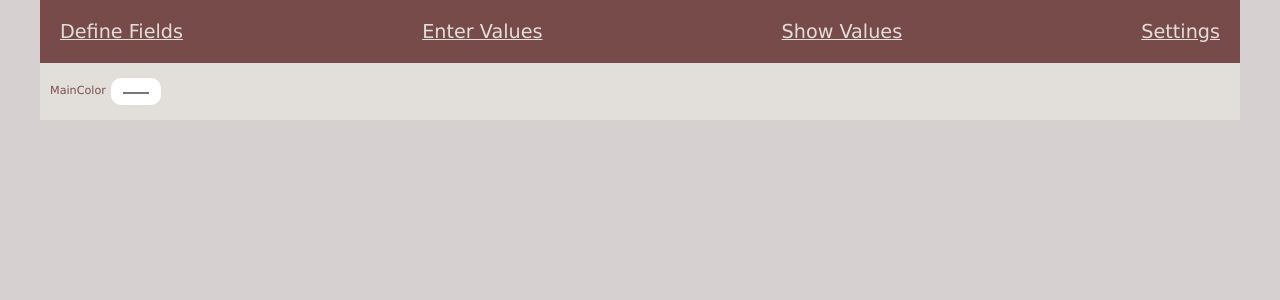
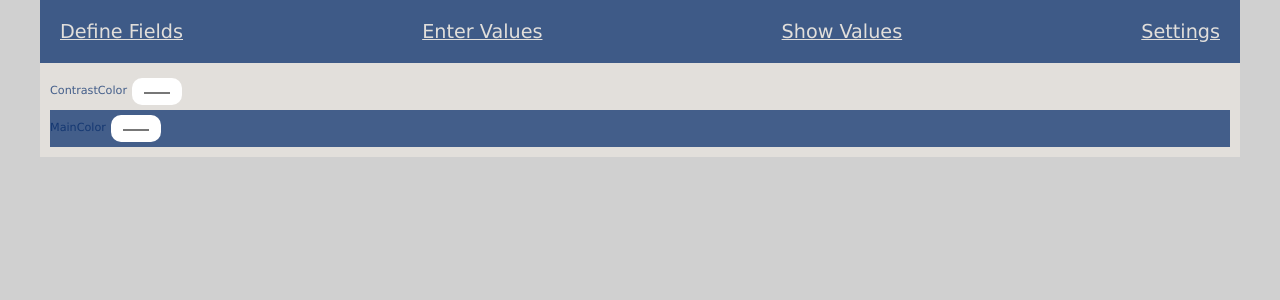
Before and after one commit to mcbauman/GenericData, a Vue app in the folder frontend/: page /settings in a window 1280 px wide. Shown: the top 300 px of the page. Built offline with nearby package versions, Linux system fonts and the light colour scheme; the HTML template or start-up script is replaced by a standard one.

Commit message:
ColorSwitch

```diff
--- a/frontend/src/App.vue
+++ b/frontend/src/App.vue
@@ -20,11 +20,11 @@ import { RouterLink, RouterView } from 'vue-router'
   *{
     --inputs:white;
     --maincolor:rgb(226, 223, 219,1);
-    --maincontrast:rgba(80, 19, 19, 0.7);
+    --maincontrast:rgba(0, 40, 104, 0.7);
     --danger:rgb(200, 30, 30);
     --warning:rgb(179, 129, 36);
     --submit:rgb(113, 155, 29);
-    --background:rgb(50,20,20,0.2);
+    --background:rgb(20,20,20,0.2);
   }
   body{
     margin: 0 auto;
--- a/frontend/src/stores/SettingsStore.js
+++ b/frontend/src/stores/SettingsStore.js
@@ -2,7 +2,10 @@ import { ref, computed } from "vue";
 import { defineStore } from "pinia";
 
 export const useSettingsStore = defineStore("keyResponse", () => {
-  const Values = ref("red")
+  const mainContrast = ref("#e2dfdb")
+  const mainColor=ref("#002868b3")
+  // const mainContrast = ref("#002868b3")
+  // const mainColor=ref("#e2dfdb")
 
 //   function requestKeyes() {
 //     fetch("http://localhost:9000/requestSettings")
@@ -43,5 +46,5 @@ export const useSettingsStore = defineStore("keyResponse", () => {
 //     });
 //   }
 
-  return { Values};
+  return { mainContrast, mainColor };
 });
--- a/frontend/src/views/SettingsView.vue
+++ b/frontend/src/views/SettingsView.vue
@@ -1,22 +1,27 @@
 <script setup>
+import { ref } from 'vue';
 import { useSettingsStore } from '../stores/SettingsStore';
 const settings=useSettingsStore()
-
+const { mainContrast, mainColor }=settings
 </script>
 
 <template>
     <section>
         <form>
-            <div >
+            <div :style="{'background-color': settings.mainContrast}">
+                <span>ContrastColor</span>
+                <input type="color" v-model="settings.mainContrast">
+            </div>
+            <div :style="{'background-color': settings.mainColor}">
                 <span>MainColor</span>
-                <input type="color" v-bind:style="settings[Values]">
+                <input type="color" v-model="settings.mainColor">
             </div>
         </form>
     </section>
 </template>
 
 <style scoped>
-div{
-    background-color:v-bind(settings[Values]);
+section{
+    background-color: v-bind(mainContrast);
 }
 </style>
```
